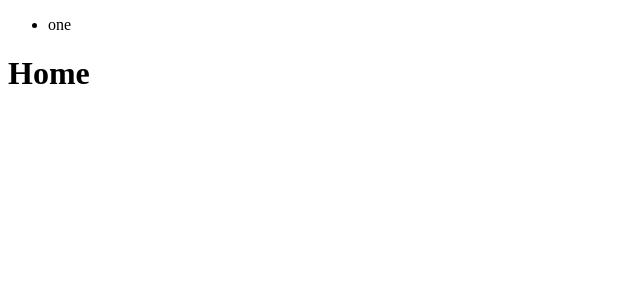
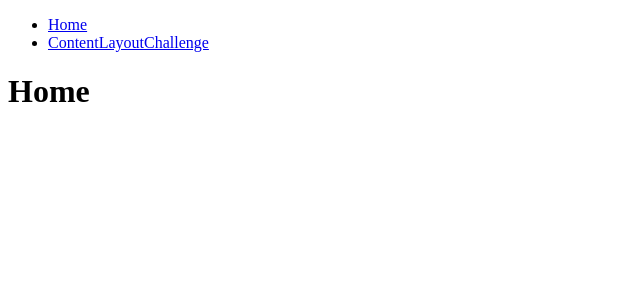
Before and after one commit to workingwebsites/ooohContent-Layout-Challenge, a React (Create React App) app: page / in a window 1280 px wide. Shown: the top 300 px of the page, without its empty margins (0-640 px from the left). Built offline with nearby package versions, Linux system fonts and the light colour scheme.

Commit message:
Adding Content Layout Challenge page

```diff
--- a/src/index.js
+++ b/src/index.js
@@ -1,11 +1,12 @@
 import React from "react";
 import ReactDOM from "react-dom/client";
 import { BrowserRouter as Router, Switch, Routes, Route, BrowserRouter } from "react-router-dom";
-import Layout from './pages/Layout';
-import Home from './pages/Home';
+import Layout from "./pages/Layout";
+import Home from "./pages/Home";
+import ContentLayoutChallenge from "./pages/ContentLayoutChallenge";
 //import './index.css';
 //import App from './App';
-import reportWebVitals from './reportWebVitals';
+import reportWebVitals from "./reportWebVitals";
 
 export default function App() {
   return (
@@ -13,6 +14,7 @@ export default function App() {
       <Routes>
         <Route path="/" element={<Layout />}>
           <Route index element={<Home />} />
+          <Route path="contentlayoutchallenge" element={<ContentLayoutChallenge />} />
         </Route>
       </Routes>
     </BrowserRouter>
--- /dev/null
+++ b/src/pages/ContentLayoutChallenge.js
@@ -0,0 +1,4 @@
+const ContentLayoutChallenge = () => {
+  return <h1>Content Layout Challenge</h1>;
+};
+export default ContentLayoutChallenge;
--- a/src/pages/Home.js
+++ b/src/pages/Home.js
@@ -1,4 +1,4 @@
 const Home = () => {
-    return <h1>Home</h1>
+  return <h1>Home</h1>;
 };
 export default Home;
--- a/src/pages/Layout.js
+++ b/src/pages/Layout.js
@@ -3,9 +3,14 @@ const Layout = () => {
   return (
     <>
       <nav>
-          <ul>
-              <li>one</li>
-          </ul>
+        <ul>
+          <li>
+            <Link to="/">Home</Link>
+          </li>
+          <li>
+            <Link to="/contentlayoutchallenge">ContentLayoutChallenge</Link>
+          </li>
+        </ul>
       </nav>
       <Outlet />
     </>
```
Also changed, not shown: src/App.js (+2 -7 lines).
